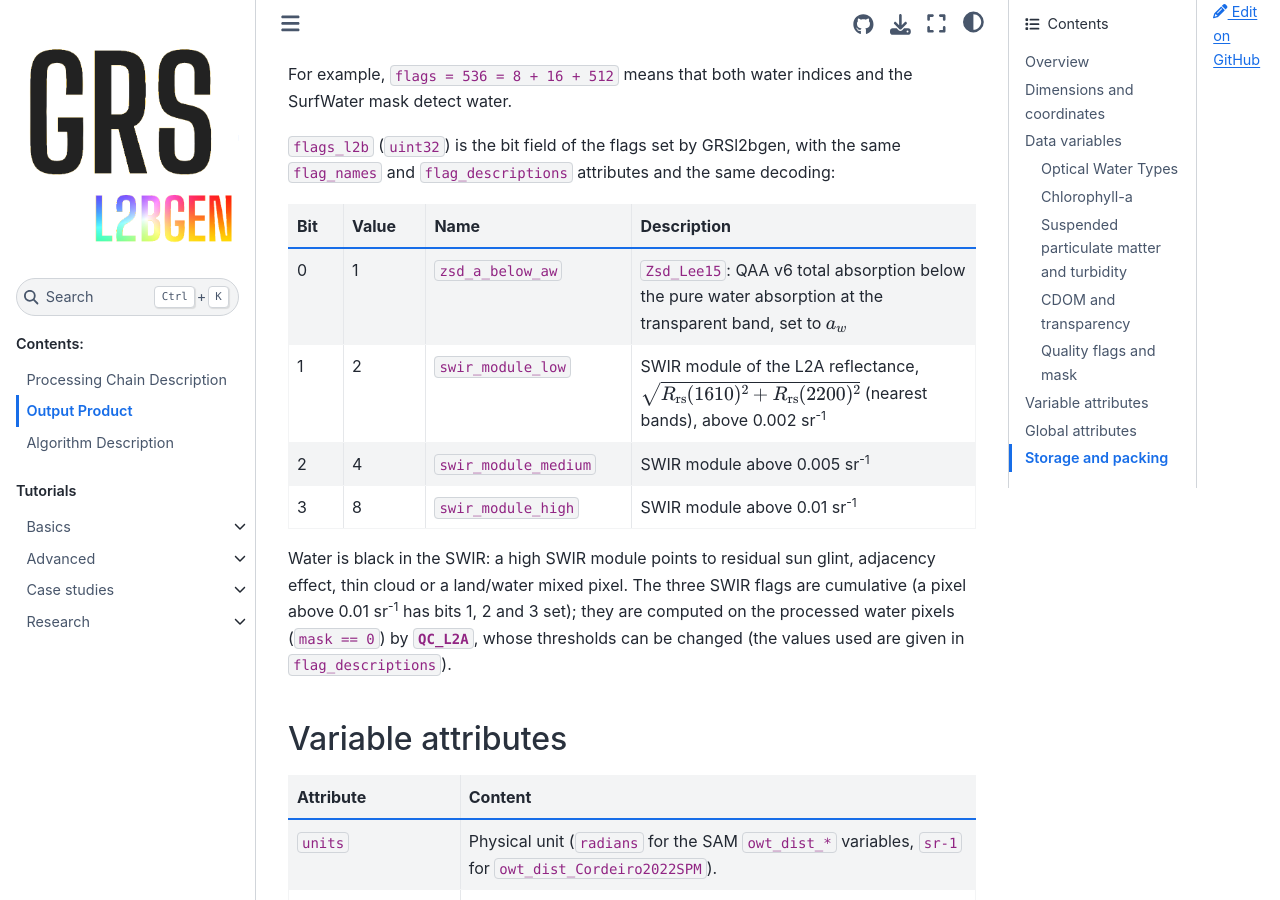
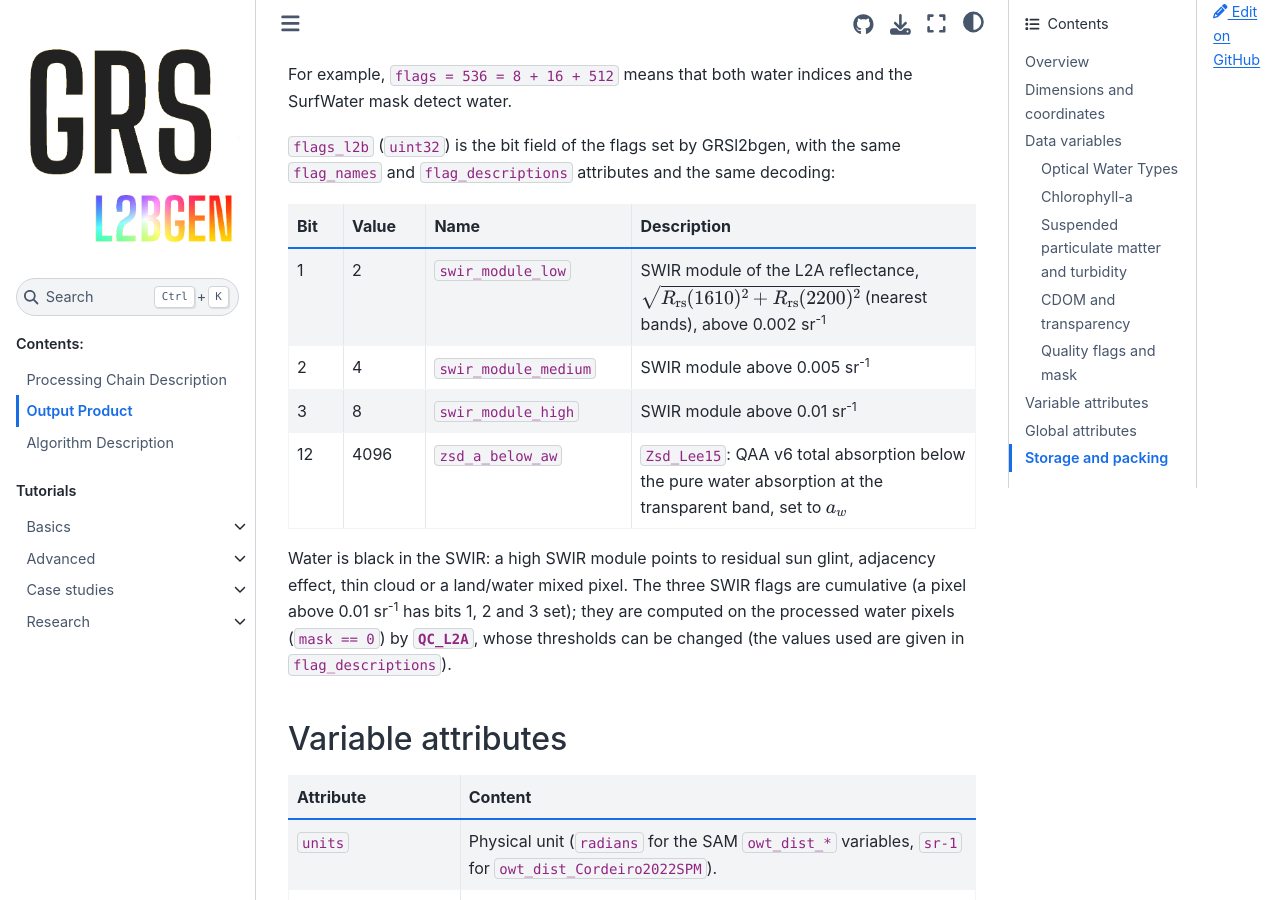
Before and after one commit to Tristanovsk/GRSl2bgen, a Sphinx documentation site: the page built from docs/source/output_product.rst, in a window 1280 px wide and 900 px high, scrolled down 7216 px. Built offline with Sphinx 7.4.7 and the Sphinx Book theme 1.1.4, drawn with Linux system fonts in a browser that asks for light colours; pages that are not in the unit, such as notebooks, are missing from menus.

Commit message:
flags_l2b: zsd_a_below_aw moved to bit 12; docs and notebook cache updated

```diff
--- a/docs/source/algorithms.rst
+++ b/docs/source/algorithms.rst
@@ -586,7 +586,7 @@ with :math:`m_0 = 0.005`, :math:`m_1 = 4.259`, :math:`m_2 = 0.52`,
 absorption is set to :math:`a_w` where :math:`a < a_w`: in clear water (560 nm
 QAA reference) :math:`a(665)` is extrapolated and often falls just below
 :math:`a_w(665)`. The pixels where this happens at the transparent band are
-flagged ``zsd_a_below_aw`` (bit 0 of ``flags_l2b``). The model
+flagged ``zsd_a_below_aw`` (bit 12 of ``flags_l2b``). The model
 assumes optically deep water: if a bathymetry is passed to
 :py:meth:`~GRSl2bgen.transparency.Transparency.zsd_Lee15`, the pixels where
 :math:`Z_{SD}` exceeds the water depth are flagged ``bottom_limited`` (not done
--- a/docs/source/output_product.rst
+++ b/docs/source/output_product.rst
@@ -375,11 +375,6 @@ same ``flag_names`` and ``flag_descriptions`` attributes and the same decoding:
      - Value
      - Name
      - Description
-   * - 0
-     - 1
-     - ``zsd_a_below_aw``
-     - ``Zsd_Lee15``: QAA v6 total absorption below the pure water absorption at the
-       transparent band, set to :math:`a_w`
    * - 1
      - 2
      - ``swir_module_low``
@@ -393,6 +388,11 @@ same ``flag_names`` and ``flag_descriptions`` attributes and the same decoding:
      - 8
      - ``swir_module_high``
      - SWIR module above 0.01 sr\ :sup:`-1`
+   * - 12
+     - 4096
+     - ``zsd_a_below_aw``
+     - ``Zsd_Lee15``: QAA v6 total absorption below the pure water absorption at the
+       transparent band, set to :math:`a_w`
 
 Water is black in the SWIR: a high SWIR module points to residual sun glint, adjacency
 effect, thin cloud or a land/water mixed pixel. The three SWIR flags are cumulative (a
--- a/docs/source/processing_chain.rst
+++ b/docs/source/processing_chain.rst
@@ -246,9 +246,9 @@ description (dimensions, attributes, quality flags, packing).
        water pixel), copied from the input product
    * - ``flags_l2b``
      - --
-     - GRSl2bgen bit field: ``zsd_a_below_aw`` (bit 0) and the SWIR module flags
-       ``swir_module_low``/``medium``/``high`` (bits 1-3, thresholds 0.002, 0.005 and
-       0.01 sr\ :sup:`-1` by default), see :py:mod:`GRSl2bgen.mask`
+     - GRSl2bgen bit field: the SWIR module flags ``swir_module_low``/``medium``/``high``
+       (bits 1-3, thresholds 0.002, 0.005 and 0.01 sr\ :sup:`-1` by default) and
+       ``zsd_a_below_aw`` (bit 12), see :py:mod:`GRSl2bgen.mask`
 
 Output formats
 ~~~~~~~~~~~~~~
```
Also changed, not shown: 3 other files.
